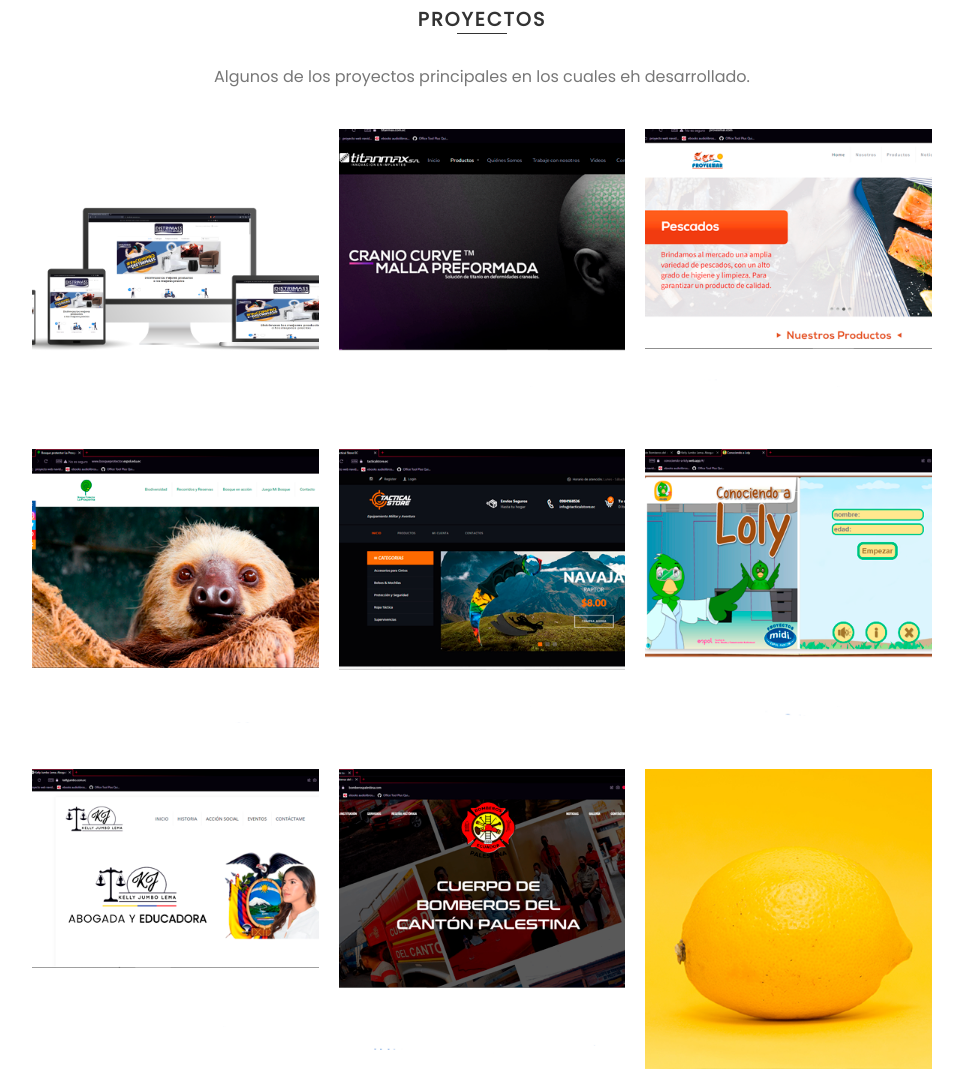
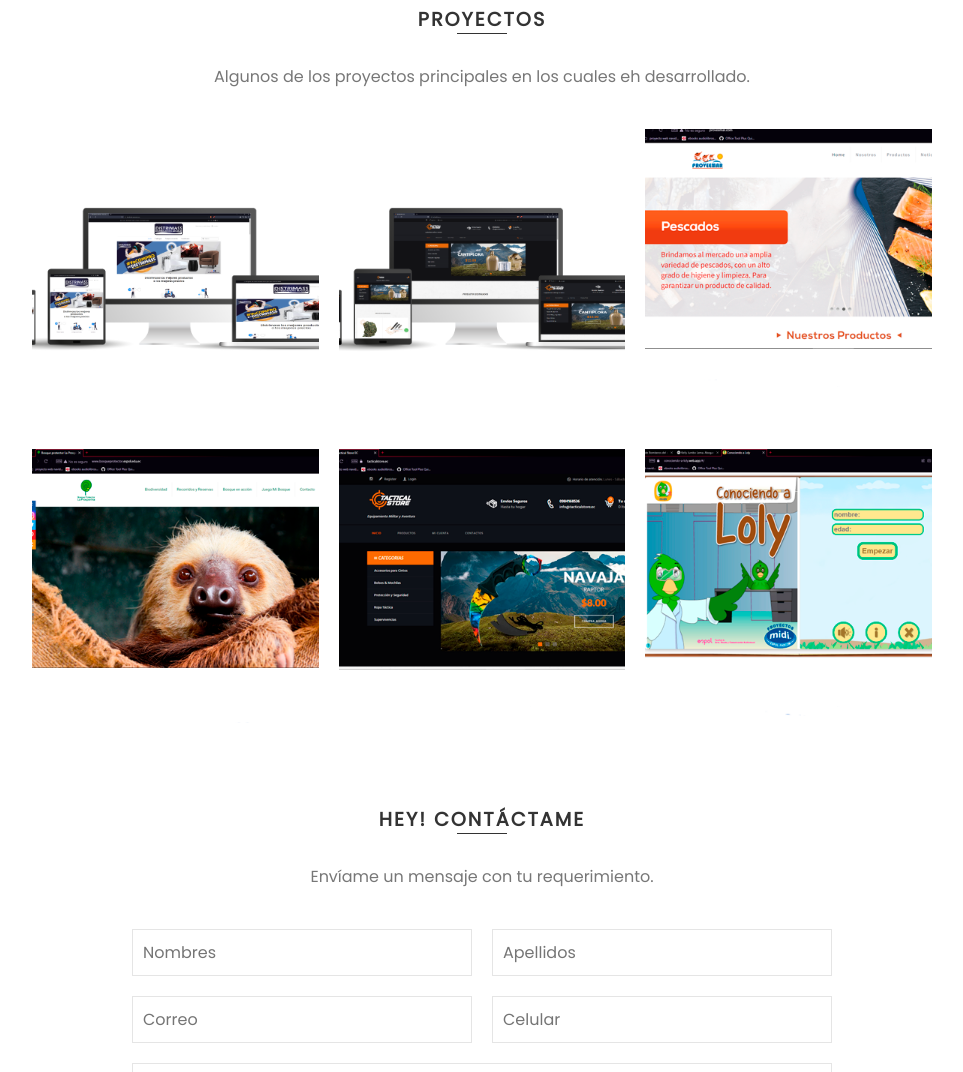
Before and after one commit to dany94xd/Web-personal, a plain HTML site: page index.html in a window 1280 px wide. Shown: the part 2440-3512 px from the top of the page, without its empty margins (308-1271 px from the left). Drawn offline with Linux system fonts and the light colour scheme.

Commit message:
somethings

```diff
--- a/index.html
+++ b/index.html
@@ -130,15 +130,15 @@
                             <img src="img/maqueta-web1.png">
                         </div>
                         <div class="textBx">
-                            <h3>Distribuidora Massuh</h3>
+                            <h3><a href="https://distribuidoramassuh.com/" target="_blank">Distribuidora Massuh</a></h3>
                         </div>
                     </div>
                     <div class="workBx">
                         <div class="imgBx">
-                            <img src="img/web2.png">
+                            <img src="img/maqueta-web2.png">
                         </div>
                         <div class="textBx">
-                            <h3>Project 02</h3>
+                            <h3><a href="https://tacticalstore.ec/" target="_blank">Tactical Store</a></h3>
                         </div>
                     </div>
                     <div class="workBx">
@@ -146,7 +146,7 @@
                             <img src="img/web3.png">
                         </div>
                         <div class="textBx">
-                            <h3>Project 03</h3>
+                            <h3><a href="http://www.bosqueprotector.espol.edu.ec/" target="_blank">Bosque Protector la Prosperina</a> </h3>
                         </div>
                     </div>
                     <div class="workBx">
@@ -154,7 +154,7 @@
                             <img src="img/web4.png">
                         </div>
                         <div class="textBx">
-                            <h3>Project 04</h3>
+                            <h3><a href="https://titanmax.com.ec/" target="_blank">Titanmax</a></h3>
                         </div>
                     </div>
                     <div class="workBx">
@@ -162,7 +162,7 @@
                             <img src="img/web5.png">
                         </div>
                         <div class="textBx">
-                            <h3>Project 05</h3>
+                            <h3><a href="https://bomberospalestina.com/" target="_blank" >Cuerpo de Bomberos</a></h3>
                         </div>
                     </div>
                     <div class="workBx">
@@ -170,10 +170,10 @@
                             <img src="img/web6.png">
                         </div>
                         <div class="textBx">
-                            <h3>Project 06</h3>
+                            <h3><a href="https://kellyjumbo.com.ec/" target="_blank">Abg. Kelly Jumbo</a></h3>
                         </div>
                     </div>
-                    <div class="workBx">
+                    <!-- <div class="workBx">
                         <div class="imgBx">
                             <img src="img/web7.png">
                         </div>
@@ -196,7 +196,7 @@
                         <div class="textBx">
                             <h3>Project 09</h3>
                         </div>
-                    </div>
+                    </div> -->
                 </div>
             </section>
 
```
Also changed, not shown: img/maqueta-web2.png (added).
